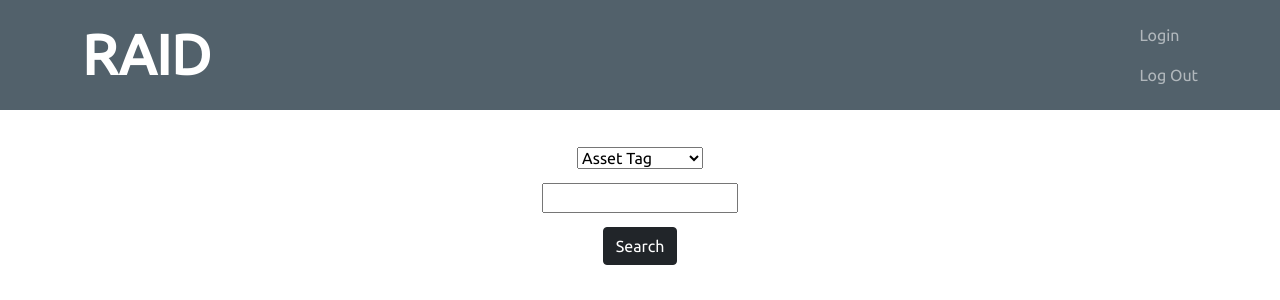
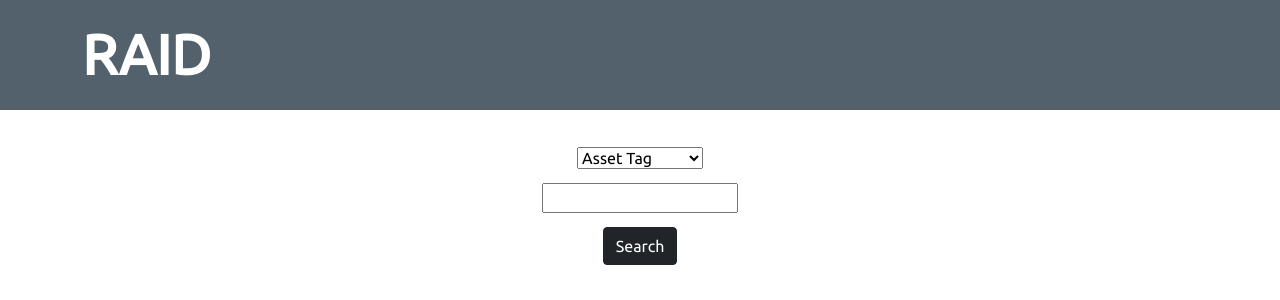
Before and after one commit to mtill025/RAID, a Flask app: template templates/index.html in a window 1280 px wide. Shown: the top 300 px of the page. Run offline with Flask 2, Linux system fonts and the light colour scheme; the template is opened without the code that fills it: values that come from a table or form of the project are taken from there, others are empty; parts of the project's set-up code (start-up, migrations or seed data) failed here and were passed over; some libraries are stand-ins or nearby versions.

Commit message:
Change to only show logout link if currently logged in

```diff
--- a/templates/header.html
+++ b/templates/header.html
@@ -19,12 +19,11 @@
     <div class="container">
         <a class="navbar-brand" href="{{url_for('index')}}">RAID</a>
         <ul class="navbar-nav ml-auto">
-          <li class="nav-item">
-            <a class="nav-link" href="{{ url_for('index') }}">Login</a>
-          </li>
-          <li class="nav-item">
-            <a class="nav-link" href="{{ url_for('index') }}">Log Out</a>
-          </li>
+            {% if logged_in %}
+              <li class="nav-item">
+                <a class="nav-link" href="{{ url_for('logout') }}">Log Out</a>
+              </li>
+            {% endif %}
         </ul>
     </div>
   </nav>
```
